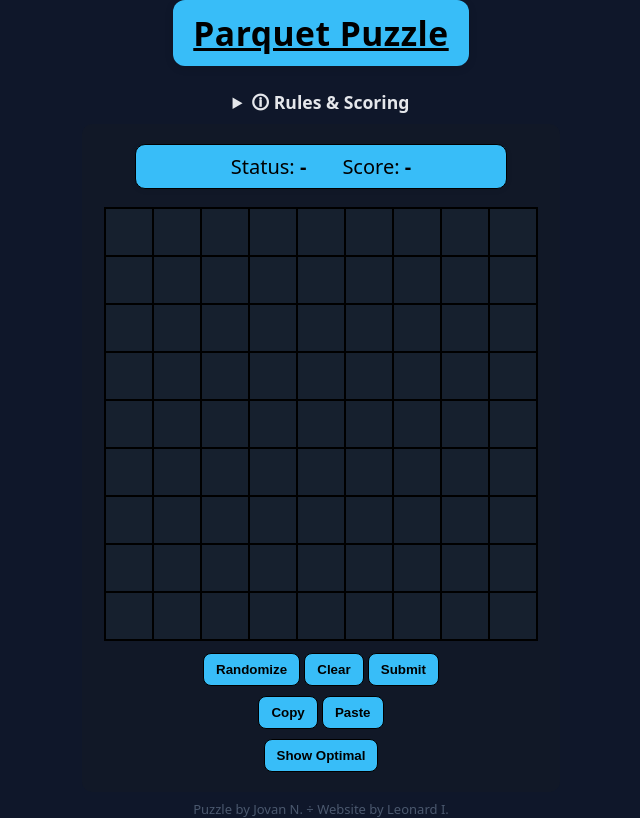
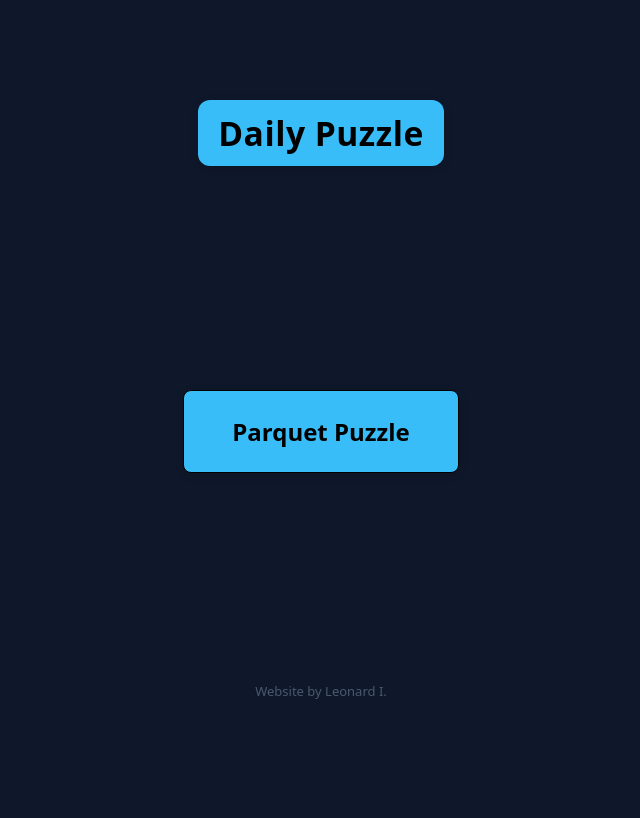
Before and after one commit to linkret/Parquet-puzzle, a website: page public/index.html in a window 1280 px wide. Shown: the whole page, without its empty margins (319-959 px from the left). Drawn offline with Linux system fonts and the light colour scheme; no server answers.

Commit message:
Move parquet game to new .html and route - add homepage

```diff
--- a/games/parquet-puzzle/css/main.css
+++ b/games/parquet-puzzle/css/main.css
@@ -1,3 +1,11 @@
+footer {
+  margin-top: 8px;
+  text-align: center;
+  font-size: 13px;
+  color: #64748b;
+  opacity: 0.7;
+  user-select: none;
+}
 details {
   text-align: center;
 }
@@ -94,6 +102,10 @@ button {
   border-radius: 8px;
   cursor: pointer;
   font-weight: 600;
+  box-shadow: 0 2px 8px #0002;
+  transition: background 0.2s;
 }
-#show-optimal { margin-top: 10px; }
-.button-row:last-child { margin-top: 14px; }
+
+button:hover, button:focus {
+  background: #0ea5e9;
+}
--- a/games/parquet-puzzle/js/main.js
+++ b/games/parquet-puzzle/js/main.js
@@ -79,9 +79,7 @@ document.getElementById('clear').addEventListener('click', () => {
     for (const el of row) {
       el.value = '';
       el.title = '';
-      el.style.background = '';
-      el.style.borderColor = '#000';
-      el.style.borderTopWidth = el.style.borderRightWidth = el.style.borderBottomWidth = el.style.borderLeftWidth = '1px';
+      // Only clear user input, not background or borders
     }
   }
   recenterCells();
@@ -151,21 +149,21 @@ function fillFromPattern(pattern) {
   recenterCells();
 }
 
-async function fetchRandomize() {
+async function fetchNewGame() {
   try {
     document.getElementById('clear').click();
   const res = await fetch('/api/parquet/random-tiling');
-    if (!res.ok) throw new Error('randomize failed');
+  if (!res.ok) throw new Error('new game failed');
     const data = await res.json();
     fillFromPattern(data.pattern);
     currentOptimalCSV = data.csv;
     currentOptimalScore = data.score;
   } catch (e) {
-    alert('Randomize error: ' + e.message);
+  alert('New Game error: ' + e.message);
   }
 }
-document.getElementById('randomize').addEventListener('click', fetchRandomize);
-fetchRandomize();
+document.getElementById('new-game').addEventListener('click', fetchNewGame);
+fetchNewGame();
 
 let currentPattern = null;
 const origFillFromPattern = fillFromPattern;
--- a/public/index.html
+++ b/public/index.html
@@ -1,61 +1,14 @@
-<!doctype html>
+<!DOCTYPE html>
 <html lang="en">
-  <head>
-    <link rel="icon" type="image/png" href="icon.png">
-    <meta charset="utf-8" />
-    <meta name="viewport" content="width=device-width, initial-scale=1" />
-    <title>Parquet Puzzle</title>
-  <link rel="stylesheet" href="/games/parquet-puzzle/css/main.css">
-  </head>
-  <body>
-  <div class="maincenter" style="display: flex; flex-direction: column; align-items: center; gap: 0;">
-      <div class="heading" style="margin-bottom: 24px; text-align: center; width: 100%; display: flex; justify-content: center;">
-        <span style="display: inline-block; background: #38bdf8; color: #000; padding: 10px 20px 10px 20px; border-radius: 12px; font-size: 2.1rem; font-weight: 600; letter-spacing: 0.5px; box-shadow: 0 2px 8px #0002;">
-          <u> Parquet Puzzle </u>
-        </span>
-      </div>
-      <details style="margin-bottom: 4px; max-width: 520px;">
-        <summary style="font-size: 1.1rem; font-weight: 600; cursor: pointer;">🛈 Rules & Scoring</summary>
-        <div style="margin-top: 10px; text-align: left; padding-left: 20px;">
-          <b>RULES:</b> Fill the grid with numbers from 1 to 9 so that each colored segment bordered by a thick line contains 3 different numbers. The number in the middle must be the largest. Same digits must not touch anywhere, not even diagonally.<br><br>
-          <b>SCORING:</b> All numbers in the grid are added up. Your final result is reduced by the time spent in seconds divided by 10.
-        </div>
-      </details>
-      <div class="wrap" style="box-shadow: none;">
-        <div id="statusbox" class="statusbox">
-          <span id="status" style="font-size: 20px; font-weight: 500; color: #000;">Status: <span id="statusval" style="font-weight: 700;">-</span></span>
-          <span id="score" style="font-size: 20px; margin-left: 18px; font-weight: 500; color: #000;">Score: <span id="scoreval" style="font-weight: 700;">-</span></span>
-        </div>
-      <div class="grid" id="grid"></div>
-      <div class="actions">
-        <div class="button-row" style="margin-bottom:10px;">
-          <button id="randomize">Randomize</button>
-          <button id="clear">Clear</button>
-          <button id="submit">Submit</button>
-        </div>
-        <div class="button-row">
-          <button id="copy81">Copy</button>
-          <button id="paste81">Paste</button>
-        </div>
-        <div class="button-row" style="flex-direction:column;align-items:center;">
-          <div style="position:relative; display:flex; flex-direction:column; align-items:center; width:100%;">
-            <button id="show-optimal">Show Optimal</button>
-            <span id="optimal-note" style="display:none; font-size:13px; color:#64748b; position:absolute; top:100%; left:50%; transform:translateX(-50%); background:none; margin-top:6px; z-index:10; text-align:center; white-space:normal; width:max-content;">
-              (Users old solution has been copied to the clipboard. Click "Paste" to return back to your solution.)
-            </span>
-          </div>
-        </div>
-        <style>
-        #show-optimal { margin-top: 10px; }
-        .button-row:last-child { margin-top: 14px; }
-        </style>
-        </div>
-      </div>
-    </div>
-  </div>
-  <footer style="margin-top:8px;text-align:center;font-size:13px;color:#64748b;opacity:0.7;user-select:none;">
-    Puzzle by Jovan N. ÷ Website by Leonard I.
-  </footer>
-  <script src="/games/parquet-puzzle/js/main.js"></script>
+<head>
+    <meta charset="UTF-8">
+    <meta name="viewport" content="width=device-width, initial-scale=1.0">
+    <title>Daily Puzzle</title>
+    <link rel="stylesheet" href="/main.css">
+</head>
+<body>
+    <div class="heading">Daily Puzzle</div>
+    <a class="main-btn" href="/parquet-puzzle">Parquet Puzzle</a>
+    <footer>Website by Leonard I.</footer>
 </body>
 </html>
--- /dev/null
+++ b/public/main.css
@@ -0,0 +1,48 @@
+body {
+  margin: 0;
+  min-height: 100vh;
+  display: grid;
+  place-items: center;
+  background: #0f172a;
+  font-family: system-ui, -apple-system, Segoe UI, Roboto, Ubuntu, Cantarell, Noto Sans, Helvetica, Arial;
+}
+
+.main-btn {
+  font-size: 1.5em;
+  padding: 1em 2em;
+  border-radius: 8px;
+  background: #38bdf8;
+  color: #000;
+  border: 1px solid #000;
+  cursor: pointer;
+  font-weight: 600;
+  box-shadow: 0 2px 8px #0002;
+  transition: background 0.2s;
+  text-decoration: none;
+}
+
+.main-btn:hover {
+  background: #0ea5e9;
+}
+
+.heading {
+  display: inline-block;
+  background: #38bdf8;
+  color: #000;
+  padding: 10px 20px 10px 20px;
+  border-radius: 12px;
+  font-size: 2.1rem;
+  font-weight: 600;
+  letter-spacing: 0.5px;
+  box-shadow: 0 2px 8px #0002;
+  margin-bottom: 24px;
+}
+
+footer {
+  margin-top: 8px;
+  text-align: center;
+  font-size: 13px;
+  color: #64748b;
+  opacity: 0.7;
+  user-select: none;
+}
--- a/server.js
+++ b/server.js
@@ -15,6 +15,11 @@ app.get('/', (req, res) => {
   res.sendFile(path.join(__dirname, 'public', 'index.html'));
 });
 
+// Serve Parquet Puzzle game at /parquet-puzzle
+app.get('/parquet-puzzle', (req, res) => {
+  res.sendFile(path.join(__dirname, 'games', 'parquet-puzzle', 'index.html'));
+});
+
 // Use parquet router for API endpoints
 app.use('/api/parquet', require('./routes/parquet'));
 
```
Also changed, not shown: games/parquet-puzzle/index.html (added, +61 -0 lines).
